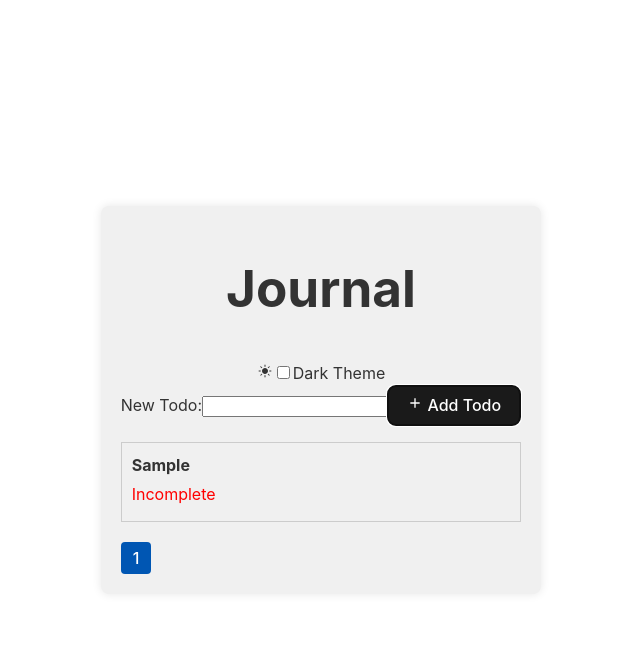
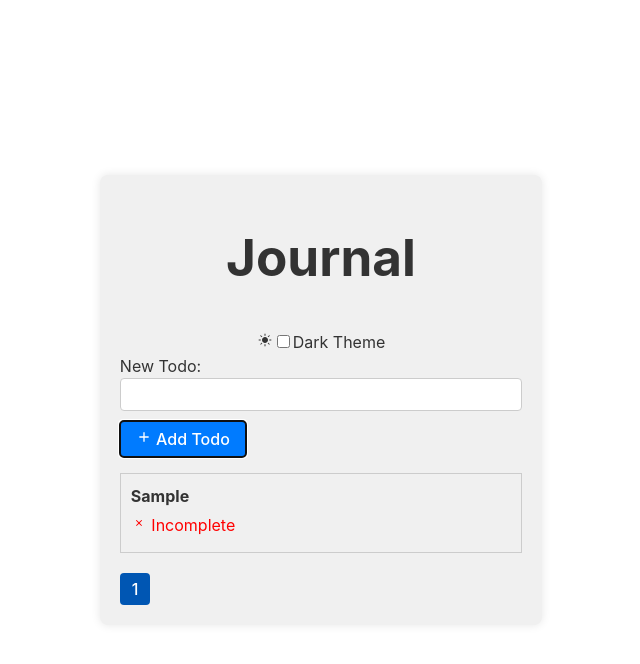
Before and after one commit to chichivb/journal, a React (Vite) app: page / in a window 1280 px wide. Both pictures are taken after typing "Sample" into the empty fields and a click on the button "Add Todo". Shown: the top 664 px of the page, without its empty margins (319-959 px from the left). Built offline with nearby package versions, Linux system fonts and the light colour scheme; no server answers.

Commit message:
incomplete icon

```diff
--- a/src/App.css
+++ b/src/App.css
@@ -39,11 +39,41 @@ button:hover {
 
 .theme-toggle {
   margin-top: 10px;
+  display: flex;
+  align-items: center;
+}
+
+.label {
+  display: flex;
+  align-items: center;
 }
 
 .dark {
   background-color: #333;
   color: #fff;
+}
+
+input[type="text"] {
+  width: 100%;
+  padding: 8px;
+  margin-bottom: 10px;
+  border: 1px solid #ccc;
+  border-radius: 4px;
+  box-sizing: border-box; /* Ensure padding is included in the width */
+}
+
+button[type="submit"] {
+  padding: 8px 16px;
+  border: none;
+  border-radius: 4px;
+  background-color: #007bff;
+  color: #fff;
+  cursor: pointer;
+  transition: background-color 0.3s ease;
+}
+
+button[type="submit"]:hover {
+  background-color: #0056b3;
 }
 
 ul.todo-list {
--- a/src/App.jsx
+++ b/src/App.jsx
@@ -1,6 +1,7 @@
 import { useState, useEffect, useMemo, useRef } from "react";
 import { AiOutlineCheck } from "react-icons/ai"; // Importing an example icon
 import { IoIosMoon, IoIosSunny } from "react-icons/io";
+import { IoIosClose } from "react-icons/io";
 import { MdAdd } from "react-icons/md";
 import "./App.css";
 
@@ -148,9 +149,15 @@ function App() {
           {filteredTodos.map((todo) => (
             <li key={todo.id}>
               <strong>{todo.title}</strong>
-              <p className={todo.completed ? "completed" : "incomplete"}>
-                {todo.completed ? <AiOutlineCheck /> : "Incomplete"}
-              </p>
+              {todo.completed ? (
+                <p className="completed">
+                  <AiOutlineCheck /> Completed
+                </p>
+              ) : (
+                <p className="incomplete">
+                  <IoIosClose /> Incomplete
+                </p>
+              )}
             </li>
           ))}
         </ul>
```
